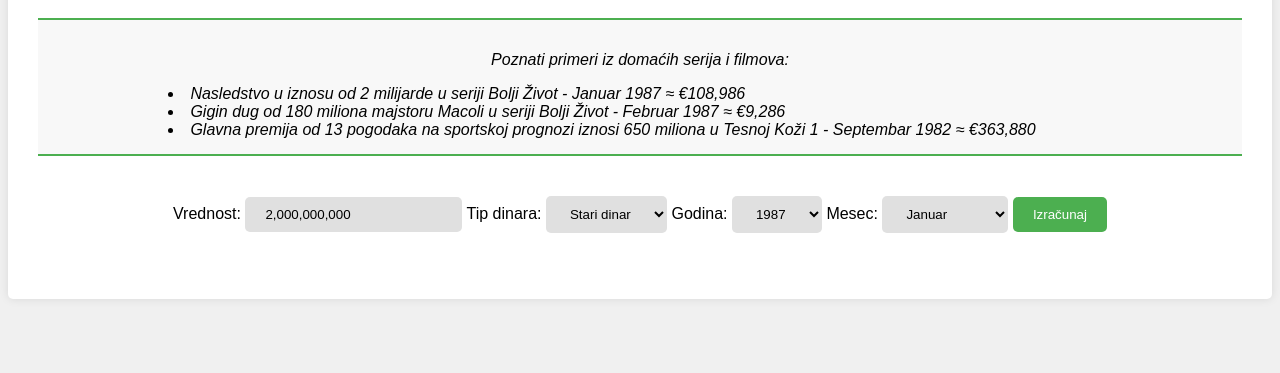
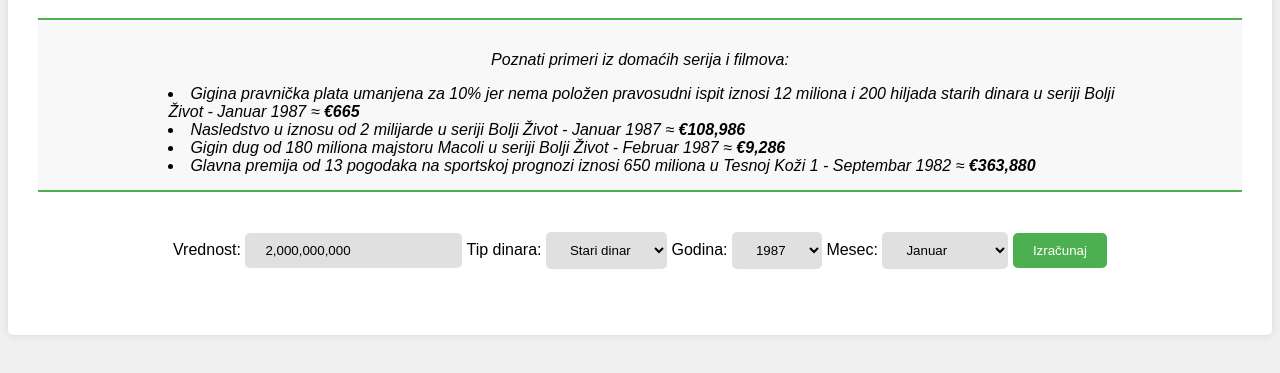
Before and after one commit to nice-tackle/inflation-calculator, a plain HTML site: page index.html in a window 1280 px wide. Shown: the part 427-800 px from the top of the page. Drawn offline with Linux system fonts and the light colour scheme.

Commit message:
Update index.html

```diff
--- a/index.html
+++ b/index.html
@@ -2383,9 +2383,10 @@ function calculateInflationAdjustedValue(amount, year) {
               <p>Poznati primeri iz domaćih serija i filmova:</p>
 
               <ul>
-                <li>Nasledstvo u iznosu od 2 milijarde u seriji Bolji Život - Januar 1987 ≈ €108,986  </li>
-                <li>Gigin dug od 180 miliona majstoru Macoli u seriji Bolji Život - Februar 1987 ≈ €9,286</li>
-                <li>Glavna premija od 13 pogodaka na sportskoj prognozi iznosi 650 miliona u Tesnoj Koži 1 - Septembar 1982 ≈ €363,880</li>
+                <li>Gigina pravnička plata umanjena za 10% jer nema položen pravosudni ispit iznosi 12 miliona i 200 hiljada starih dinara u seriji Bolji Život - Januar 1987 ≈ <strong>€665 </strong></li>
+                <li>Nasledstvo u iznosu od 2 milijarde u seriji Bolji Život - Januar 1987 ≈ <strong>€108,986 </strong> </li>
+                <li>Gigin dug od 180 miliona majstoru Macoli u seriji Bolji Život - Februar 1987 ≈ <strong>€9,286</strong></li>
+                <li>Glavna premija od 13 pogodaka na sportskoj prognozi iznosi 650 miliona u Tesnoj Koži 1 - Septembar 1982 ≈ <strong>€363,880</strong> </li>
               </ul>
 
 
```
